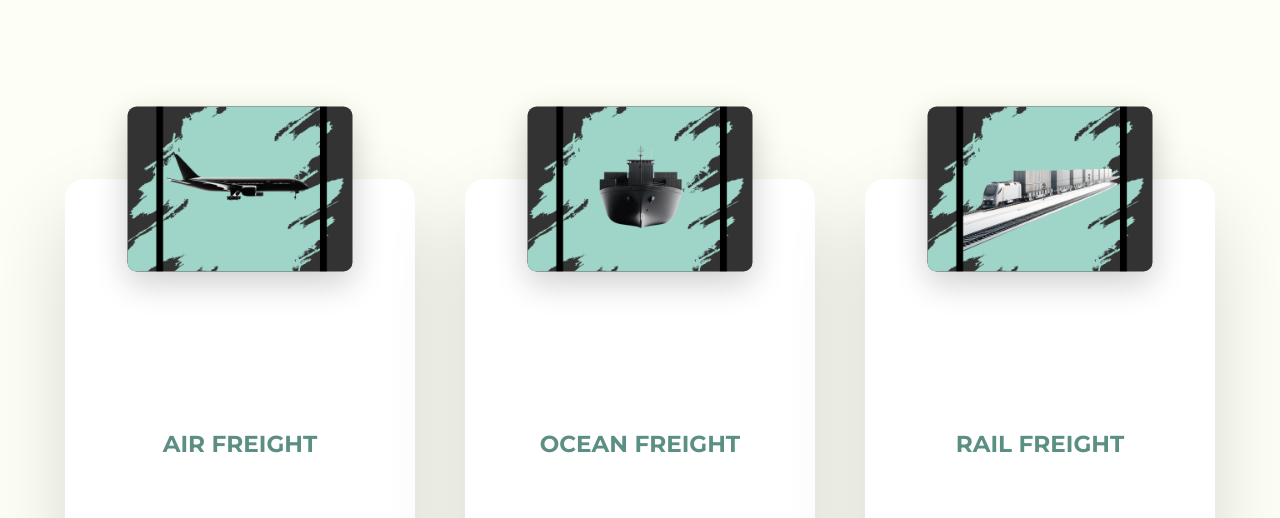
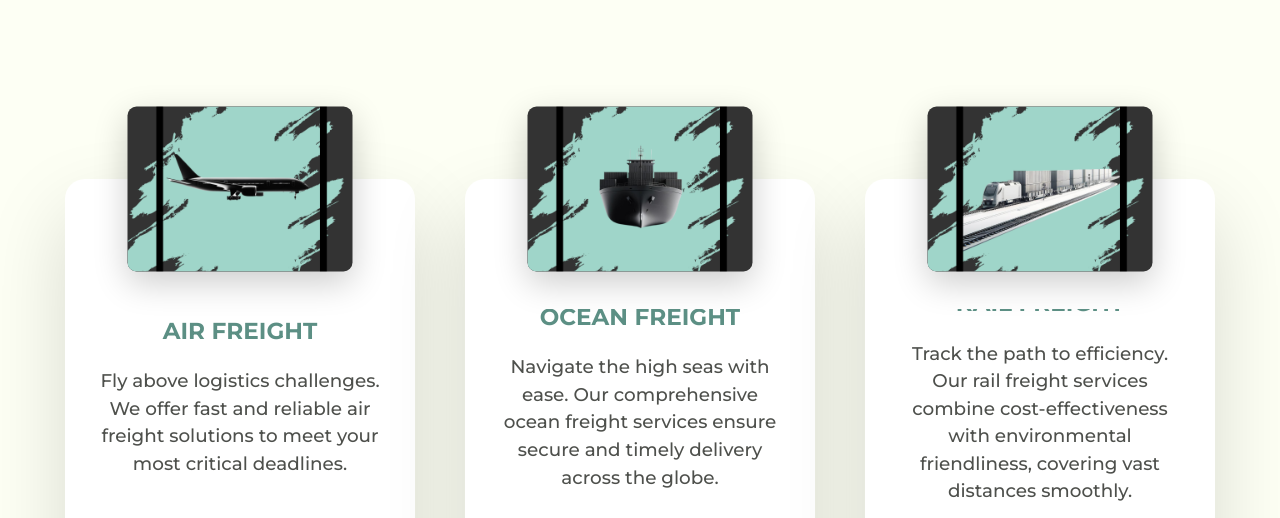
Before and after one commit to ColossalSquid/LoadLux, a plain HTML site: page services.html in a window 1280 px wide. Shown: the part 270-788 px from the top of the page. Drawn offline with nearby package versions, Linux system fonts and the light colour scheme.

Commit message:
Services page fixes for different screen sizes and hover state functionality.

```diff
--- a/css/responsive.css
+++ b/css/responsive.css
@@ -217,7 +217,4 @@
     }
 }
 
-
-
-
 /* ########### ABOUT US RESPONSIVE FINISH ######### */
--- a/css/style.css
+++ b/css/style.css
@@ -856,7 +856,7 @@ color: #878787;
 }
 
   .services-cards-container .service-card:hover {
-    height: 400px;
+    height: 450px;
   }
 
   .services-cards-container .service-card:hover .img-box {
@@ -867,7 +867,7 @@ color: #878787;
 
   .services-cards-container .service-card:hover .service-card-content {
     top: 130px;
-    height: 250px;
+    height: 300px;
   }
 
   .services-cards-container .service-card .service-card-content a:hover {
@@ -937,7 +937,6 @@ color: #878787;
 
 @media(hover: none){
 
-
     .services-cards-container .service-card {
     height: 400px;
   }
@@ -948,11 +947,41 @@ color: #878787;
     box-shadow: 0 15px 45px rgba(0, 0, 0, 0.2);
   }
 
+  .services-cards-container .service-card .service-card-content {
+    position: absolute;
+    top: 252px;
+    width: 100%;
+    height: 35px;
+    padding: 0 30px;
+    text-align: center;
+    overflow: hidden;
+    transition: 0.5s;
+    display: flex;
+    flex-direction: column;
+    gap: 1.1rem;
+  }
+
+  .services-cards-container .service-card .service-card-content {
+    top: 130px;
+    height: 250px;
+    justify-content: center;
+  }
+
 
 }
 
 
+/* @media(min-width:1070px){
+  #services .services-cards-container .service-card{
+    height: 500px;
+  }
 
+  .services-cards-container .service-card:hover .service-card-content {
+    top: 140px;
+    height: 250px;
+  }
+
+} */
 
 
 
@@ -980,6 +1009,7 @@ color: #878787;
   .services-cards-container .service-card .service-card-content {
     top: 130px;
     height: 250px;
+    justify-content: center;
   }
 
   .services-cards-container .service-card .service-card-content a{
```
